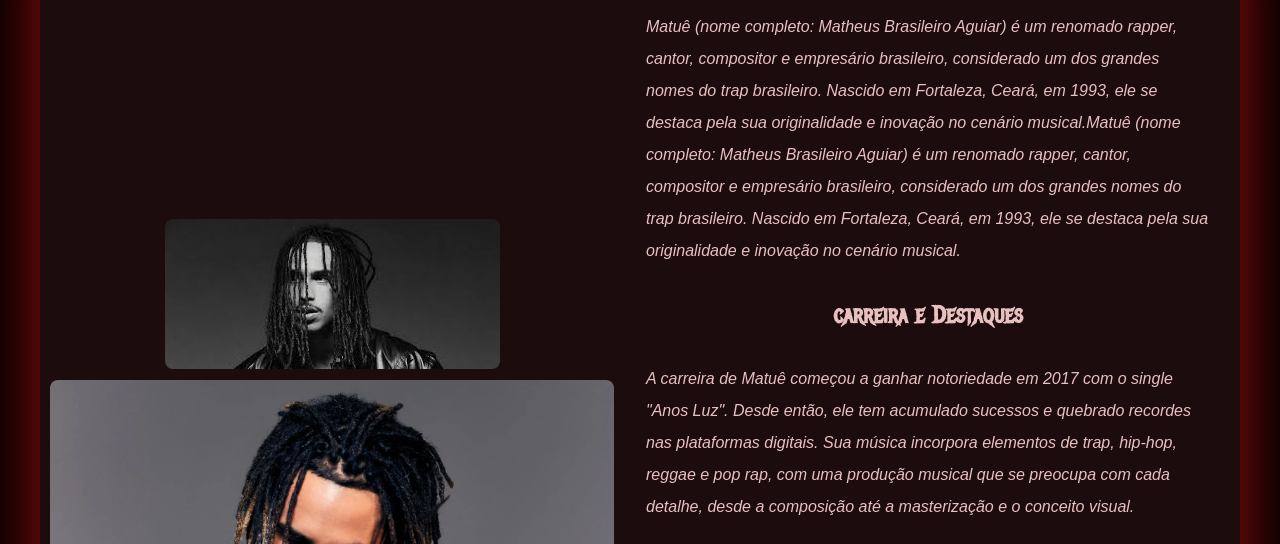
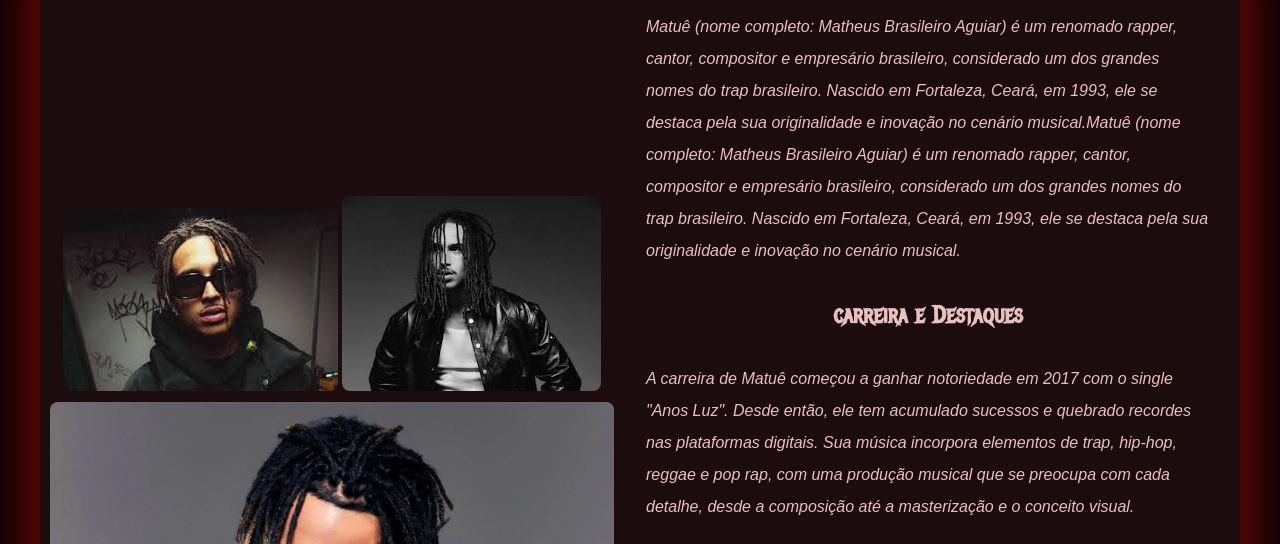
Before and after one commit to gabezin777/tutu, a plain HTML site: page index.html in a window 1280 px wide. Shown: the part 208-752 px from the top of the page. Drawn offline with Linux system fonts and the light colour scheme.

Commit message:
asfasfxcx

```diff
--- a/index.html
+++ b/index.html
@@ -5,7 +5,7 @@
 <head>
     <meta charset="UTF-8">
     <meta name="viewport" content="width=device-width, initial-scale=1.0">
-    <title>Nirvana</title>
+    <title>MATUE</title>
     <link rel="stylesheet" href="style.css">
 </head>
 
@@ -17,7 +17,8 @@
     </section>
     <section class="secao">
         <div class="imagem">
-            <img src="download.jpeg" alt="uma foto">
+            <img src="images (2).jpeg" alt="uma foto">
+            <img src="images (1).jpeg" alt="uma foto">
             <img src="Matue.webp" alt="uma foto">
         </div>
 
```
Also changed, not shown: images (1).jpeg (added), images (2).jpeg (added).
